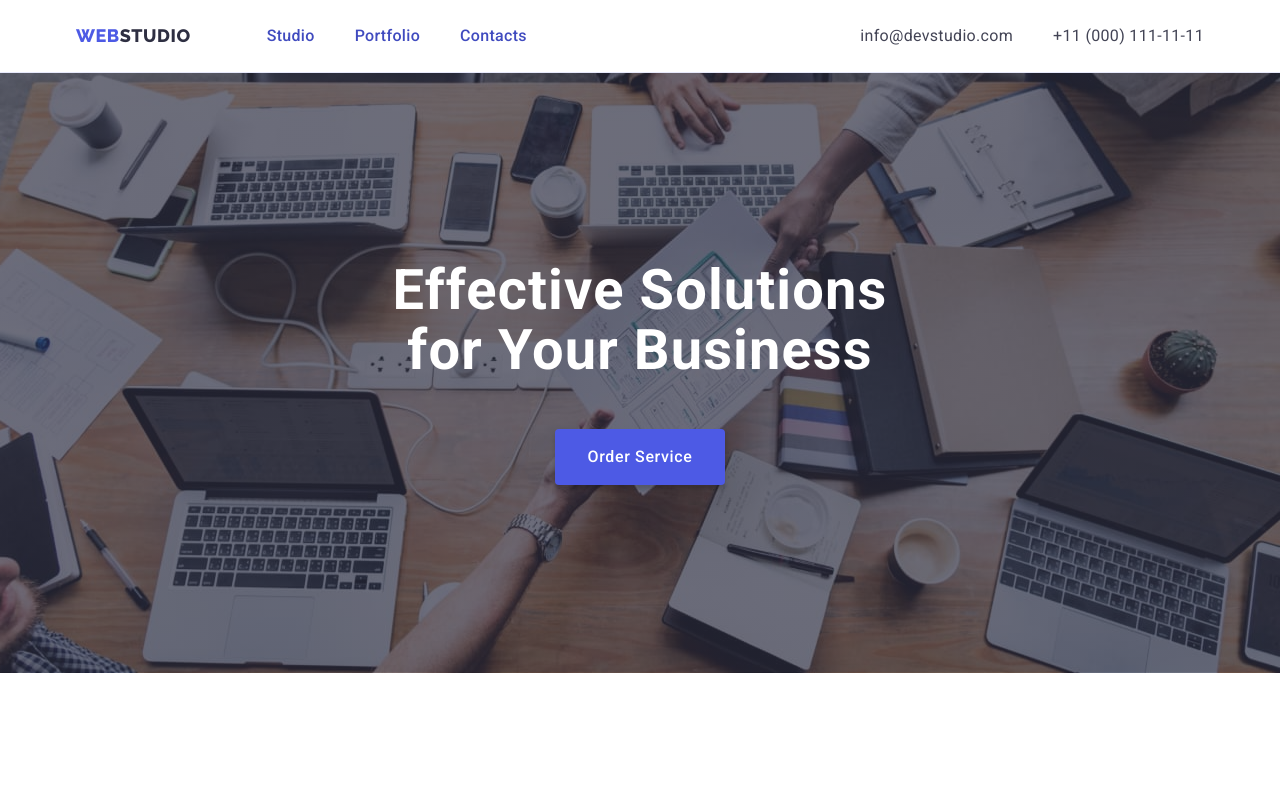
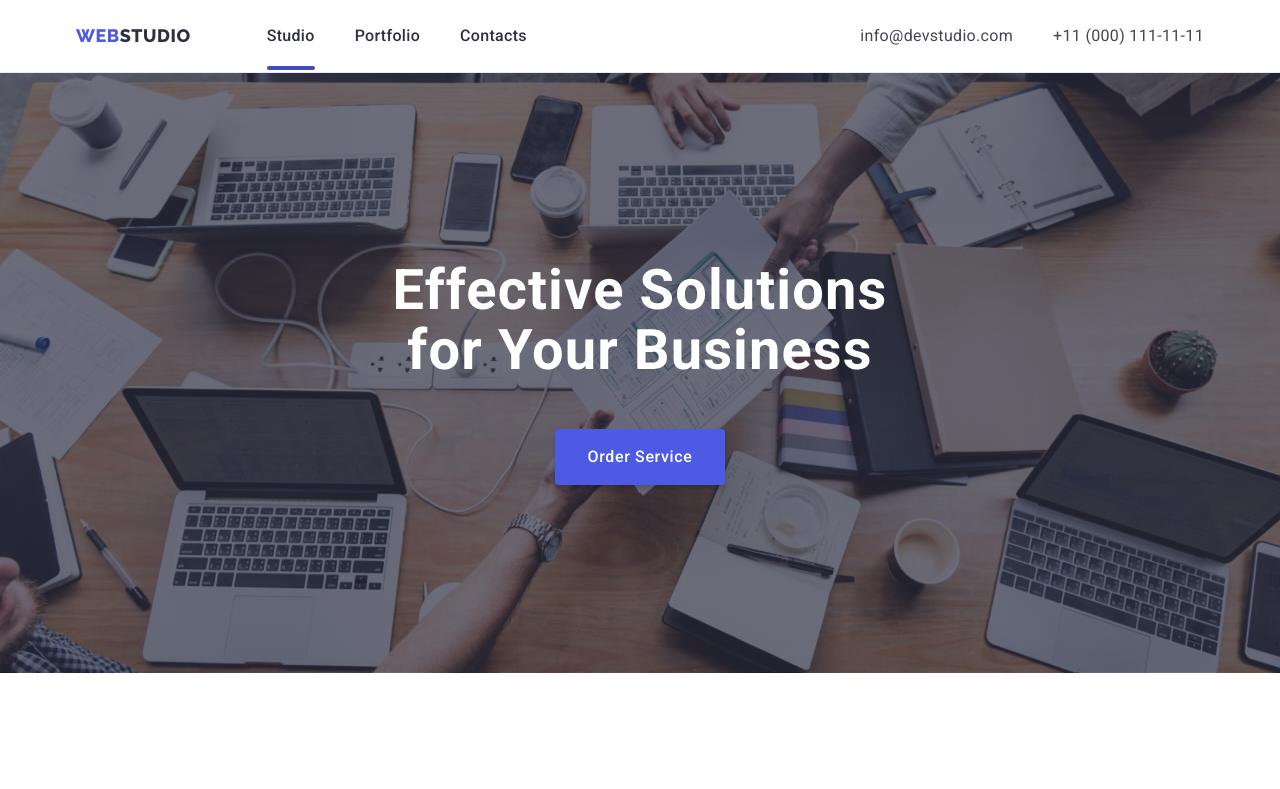
Before and after one commit to Ir1Sha/goit-markup-hw-05, a plain HTML site: page index.html in a window 1280 px wide. Shown: the top 789 px of the page. Drawn offline with nearby package versions, Linux system fonts and the light colour scheme; files whose address does not match are found by name.

Commit message:
Styles updated

```diff
--- a/css/styles.css
+++ b/css/styles.css
@@ -134,7 +134,7 @@ img {
   font-size: 16px;
   line-height: 1.5;
   letter-spacing: 0.02em;
-  color: var(--menu-links-accent);
+  color: var(--menu-link-color);
   transition: color 250ms cubic-bezier(0.4, 0, 0.2, 1);
 }
 
@@ -143,16 +143,14 @@ img {
   color: var(--menu-links-accent);
 }
 
-.menu-link:hover::after,
-.menu-link:focus::after {
+.current-nav-link::after {
+  display: inline-block;
   content: '';
   position: absolute;
-  display: inline-block;
   left: 0;
-  bottom: -1;
+  bottom: -1px;
   width: 48px;
   height: 4px;
-  margin-top: 40px;
   background-color: var(--menu-links-accent);
   border-radius: 2px;
   transition: color 250ms cubic-bezier(0.4, 0, 0.2, 1);
--- a/index.html
+++ b/index.html
@@ -26,10 +26,10 @@
                 <!-- Other pages -->
                 <ul class="menu list">
                     <li class="menu-item">
-                        <a class="menu-link link" href="./index.html">Studio</a>
+                        <a class="menu-link link current-nav-link" href="./index.html">Studio</a>
                     </li>
                     <li class="menu-item">
-                        <a class="menu-link link" href="./portfolio.html">Portfolio</a>
+                        <a class="menu-link link " href="./portfolio.html">Portfolio</a>
                     </li>
                     <li class="menu-item">
                         <a class="menu-link link" href="">Contacts</a>
```
Also changed, not shown: portfolio.html (+1 -1 lines).
